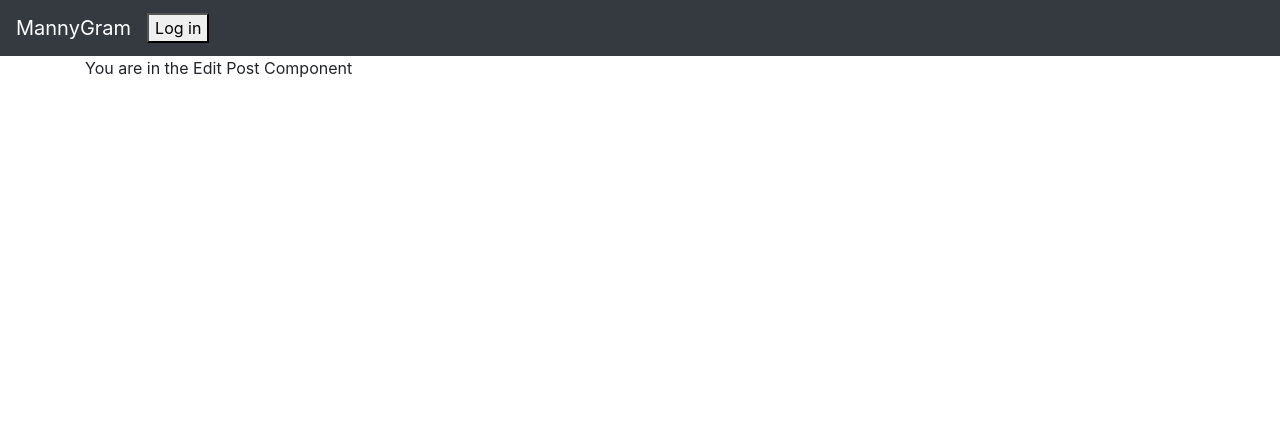
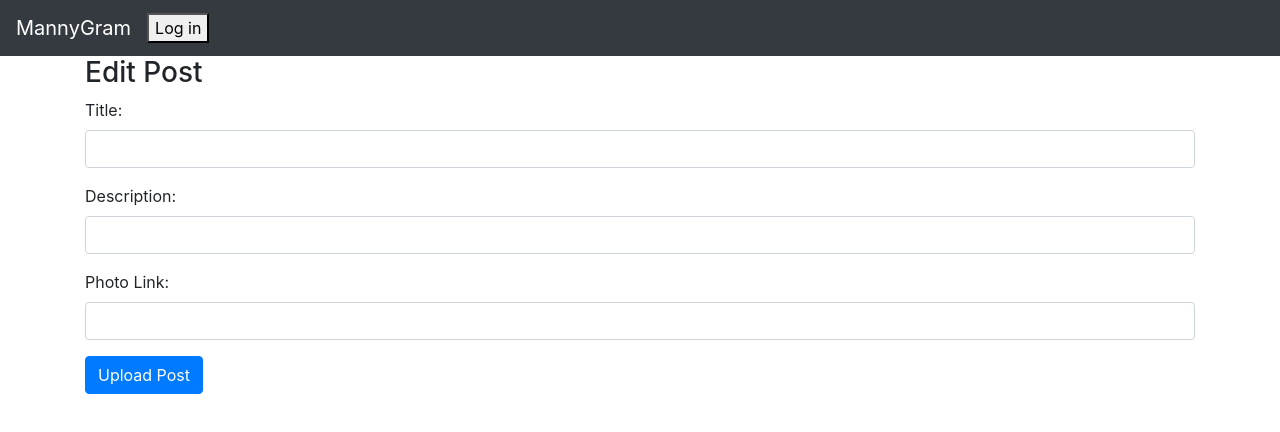
Before and after one commit to EmmanouilRichman/insta_clone, a React (Create React App) app: page /edit/1 in a window 1280 px wide. Shown: the top 432 px of the page. Built offline with nearby package versions, Linux system fonts and the light colour scheme; no server answers.

Commit message:
Getting post information for edit now works

```diff
--- a/src/Components/CreatePost.jsx
+++ b/src/Components/CreatePost.jsx
@@ -14,7 +14,7 @@ export default class CreatePost extends Component {
         this.state = {
             title: '',
             description: '',
-            img: ''
+            img: '',
         }
     }
     onChangeTitle(e){
@@ -50,7 +50,7 @@ export default class CreatePost extends Component {
         return (
             <div>
                <h3>Create Post</h3>
-               <form onSubmit={this.onSubmit}>
+               <form onSubmit={(this.onSubmit)}>
                    <div className="form-group">
                        <label>Title: </label>
                        <input type="text"
@@ -73,7 +73,7 @@ export default class CreatePost extends Component {
                         onChange={this.onChangeImg}/>
                     </div>
                     <div className="form-group">
-                        <input type="submit" value="Upload Post" className="btn btn-primary" onSubmit={this.onSubmit} />
+                        <input type="submit" value="Upload Post" className="btn btn-primary" />
                     </div>
                </form>
             </div>
--- a/src/Components/EditPost.jsx
+++ b/src/Components/EditPost.jsx
@@ -1,10 +1,88 @@
 import React, { Component } from 'react'
+import axios from 'axios';
 
 export default class EditPost extends Component {
+    constructor({match, ...props}){
+        super(props);
+
+        this.onChangeTitle = this.onChangeTitle.bind(this);
+        this.onChangeDescription = this.onChangeDescription.bind(this);
+        this.onChangeImg = this.onChangeImg.bind(this);
+        this.onSubmit = this.onSubmit.bind(this);
+
+        this.state = {
+            title: '',
+            description: '',
+            img: '',
+        }
+    }
+
+    componentDidMount(){
+        axios.get('http://localhost:5000/posts/' + this.props.match.params.id)
+            .then(res => {
+                this.setState({
+                    title: res.data.title,
+                    description: res.data.description,
+                    img: res.data.img
+                })
+
+            })
+            .catch((error) => {
+                console.log(error);
+            })
+        };
+
+
+    onChangeTitle(e){
+        this.setState({
+            title: e.target.value
+        });
+    }
+
+    onChangeDescription(e){
+        this.setState({
+            description: e.target.value
+        });
+    }
+
+    onChangeImg(e){
+        this.setState({ img: e.target.value});
+    }
+
+    onSubmit(){
+
+    }
+
     render() {
         return (
             <div>
-                <p>You are in the Edit Post Component</p>
+                 <h3>Edit Post</h3>
+               <form onSubmit={(this.onSubmit)}>
+                   <div className="form-group">
+                       <label>Title: </label>
+                       <input type="text"
+                       className="form-control"
+                       value={this.state.title}
+                       onChange={this.onChangeTitle} />
+                    </div>
+                    <div className="form-group">
+                        <label>Description: </label>
+                        <input type="text"
+                        className="form-control"
+                        value={this.state.description}
+                        onChange={this.onChangeDescription} />
+                    </div>
+                    <div className="form-group">
+                        <label>Photo Link: </label>
+                        <input type="text"
+                        className="form-control"
+                        value={this.state.img}
+                        onChange={this.onChangeImg}/>
+                    </div>
+                    <div className="form-group">
+                        <input type="submit" value="Upload Post" className="btn btn-primary" />
+                    </div>
+               </form>
             </div>
         )
     }
--- a/src/Components/PostList.jsx
+++ b/src/Components/PostList.jsx
@@ -3,6 +3,7 @@ import {Link} from 'react-router-dom'
 import axios from 'axios'
 import Card from 'react-bootstrap/Card'
 import Button from 'react-bootstrap/Button'
+import { useAuth0 } from '@auth0/auth0-react';
 
 
 export default class PostList extends Component {
@@ -38,14 +39,14 @@ export default class PostList extends Component {
             <div>
                 {this.state.posts.map(post => {
                     return(
-                    <Card style={{ width: '18rem' }} key={post._id}>
+                    <Card style={{ width: '18rem' }}>
                     <Card.Img variant="top" src={`${post.img}`} />
                     <Card.Body>
                         <Card.Title>{post.title}</Card.Title>
                         <Card.Text>{post.description}</Card.Text>
                         <Card.Text>Likes: {post.likeCount}</Card.Text>
-                        <Button variant="primary">Edit</Button>
-                        <Button variant="danger">Delete</Button>
+                        <Link to= {`/edit/${post._id}`} ><Button variant="primary" >Edit</Button></Link>
+                        <Button variant="danger" onClick={() => this.deletePost(`${post._id}`)}>Delete</Button>
                     </Card.Body>
                 </Card>
                     );
```
Also changed, not shown: src/App.js (+5 -5 lines), 2 other files (tests, documents, lock files or other folders).
